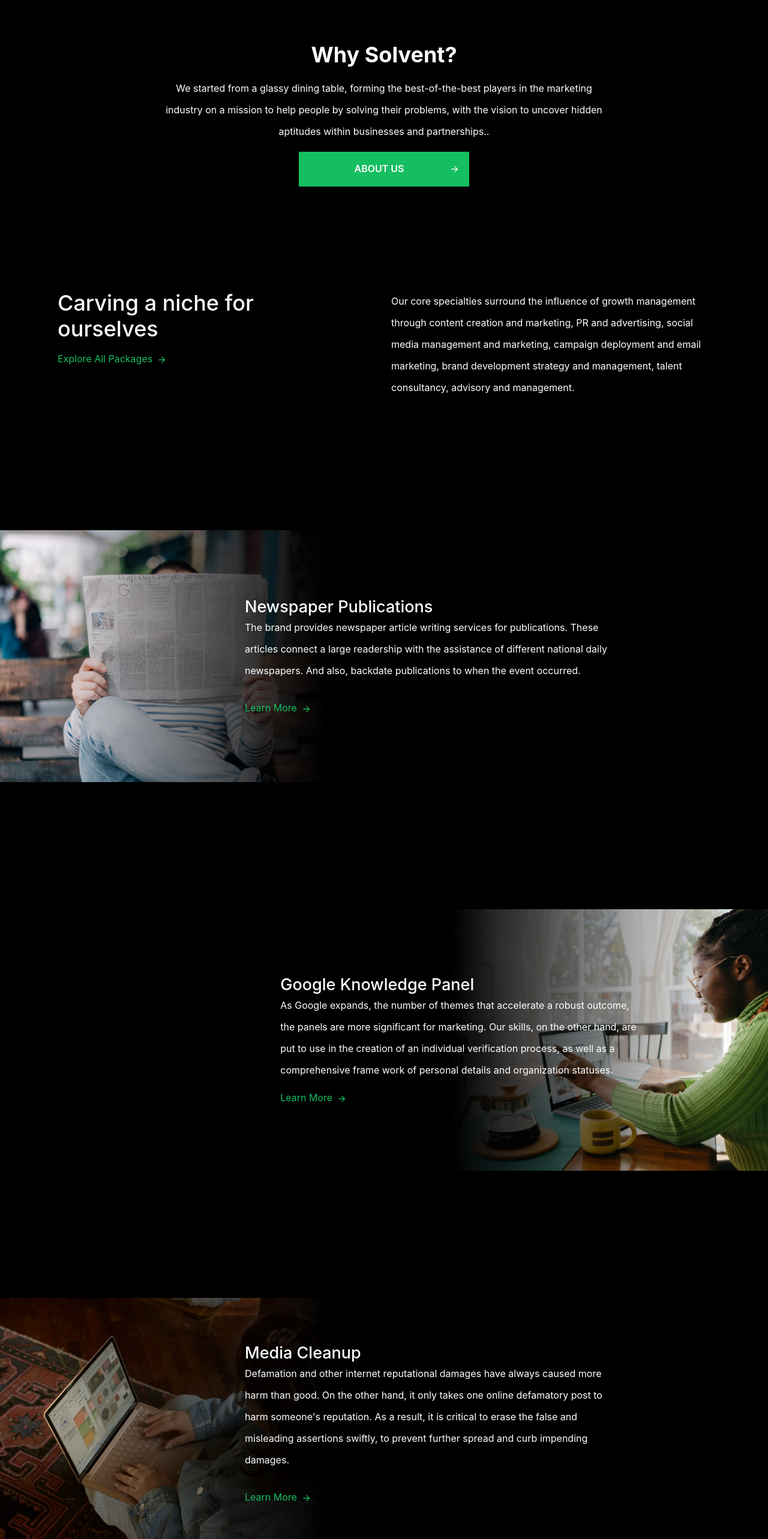
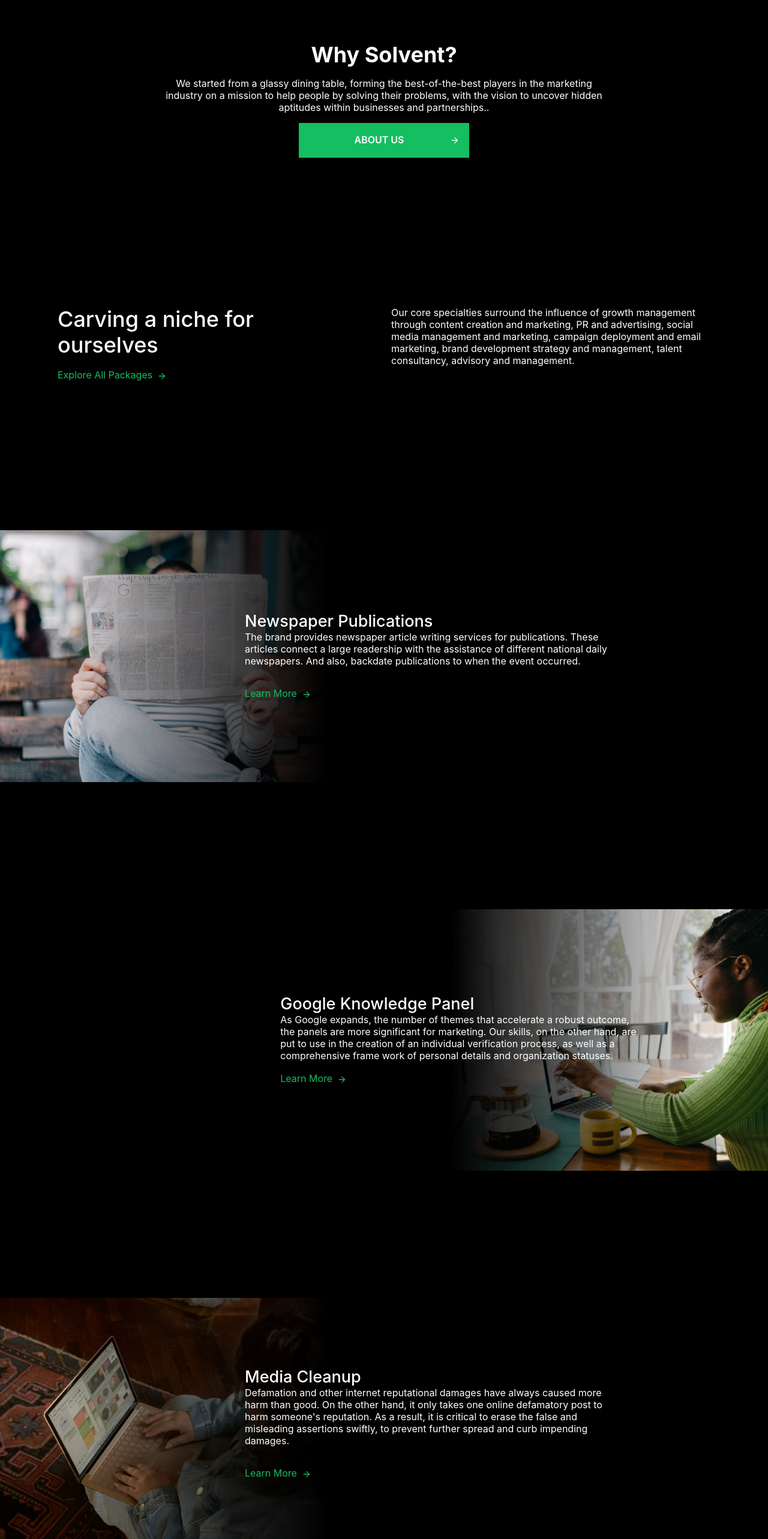
Before and after one commit to Umoren/solvent, a Next.js app: page / in a window 1280 px wide. Shown: the part 780-3346 px from the top of the page at 60% size. Built offline with nearby package versions, Linux system fonts and the light colour scheme.

Commit message:
fixed line height

```diff
--- a/components/Homepage/KnowledgePanel.jsx
+++ b/components/Homepage/KnowledgePanel.jsx
@@ -35,7 +35,7 @@
                     <Text
                         fontWeight={'400'}
                         fontSize={{ md: '16px' }}
-                        lineHeight={'36px'}
+                        lineHeight={'20px'}
                         width={{ md: '60ch' }}
                     >
                         As Google expands, the number of themes that accelerate a robust outcome, the panels are more significant for marketing. Our skills, on the other hand, are put to use in the creation of an individual
--- a/components/Homepage/MediaCleanup.jsx
+++ b/components/Homepage/MediaCleanup.jsx
@@ -41,7 +41,7 @@
                     <Text
                         fontWeight={'400'}
                         fontSize={{ md: '16px' }}
-                        lineHeight={'36px'}
+                        lineHeight={'20px'}
                         width={{ md: '60ch' }}
                     >
                         Defamation and other internet reputational damages have always caused more harm than good. On the other hand, it only takes one online defamatory post to harm someone&apos;s reputation. As a result, it is
--- a/components/Homepage/Newspaper.jsx
+++ b/components/Homepage/Newspaper.jsx
@@ -41,7 +41,7 @@
                     <Text
                         fontWeight={'400'}
                         fontSize={{ md: '16px' }}
-                        lineHeight={'36px'}
+                        lineHeight={'20px'}
                         width={{ md: '60ch' }}
                     >
                         The brand provides newspaper article writing services for publications. These articles connect a large readership with
--- a/components/Homepage/Niche.jsx
+++ b/components/Homepage/Niche.jsx
@@ -47,7 +47,7 @@
 
                 <GridItem mb={{ base: 8, md: 0 }}>
 
-                    <Text lineHeight={'36px'}>
+                    <Text lineHeight={'20px'}>
                         Our core specialties surround the influence of growth management through content creation and marketing,
                         PR and advertising, social media management and marketing, campaign deployment and email marketing, brand development
                         strategy and management, talent consultancy, advisory and management.
--- a/components/Homepage/SocialMedia.jsx
+++ b/components/Homepage/SocialMedia.jsx
@@ -34,7 +34,7 @@
                     <Text
                         fontWeight={'400'}
                         fontSize={{ md: '16px' }}
-                        lineHeight={'36px'}
+                        lineHeight={'20px'}
                         width={{ md: '60ch' }}
                     >
                         We help clients organize social media videos, pictures, and written narratives in the form of captions. As part of
--- a/components/Homepage/WhySolvent.jsx
+++ b/components/Homepage/WhySolvent.jsx
@@ -23,7 +23,7 @@
                 </Heading>
                 <Text
                     fontSize={{ md: '16px' }}
-                    lineHeight={{ base: '36px' }}
+                    lineHeight={{ base: '20px' }}
                     fontWeight={'400'}
                     color={'#fff'}
                     mb={4}
--- a/components/Layout/Footer.jsx
+++ b/components/Layout/Footer.jsx
@@ -21,7 +21,7 @@
                         <Text
                             fontWeight={'400'}
                             fontSize={{ md: '20px' }}
-                            lineHeight={'46px'}
+                            lineHeight={'20px'}
                             textAlign={'center'}
                             width={{ md: '55ch' }}
                         >
```
